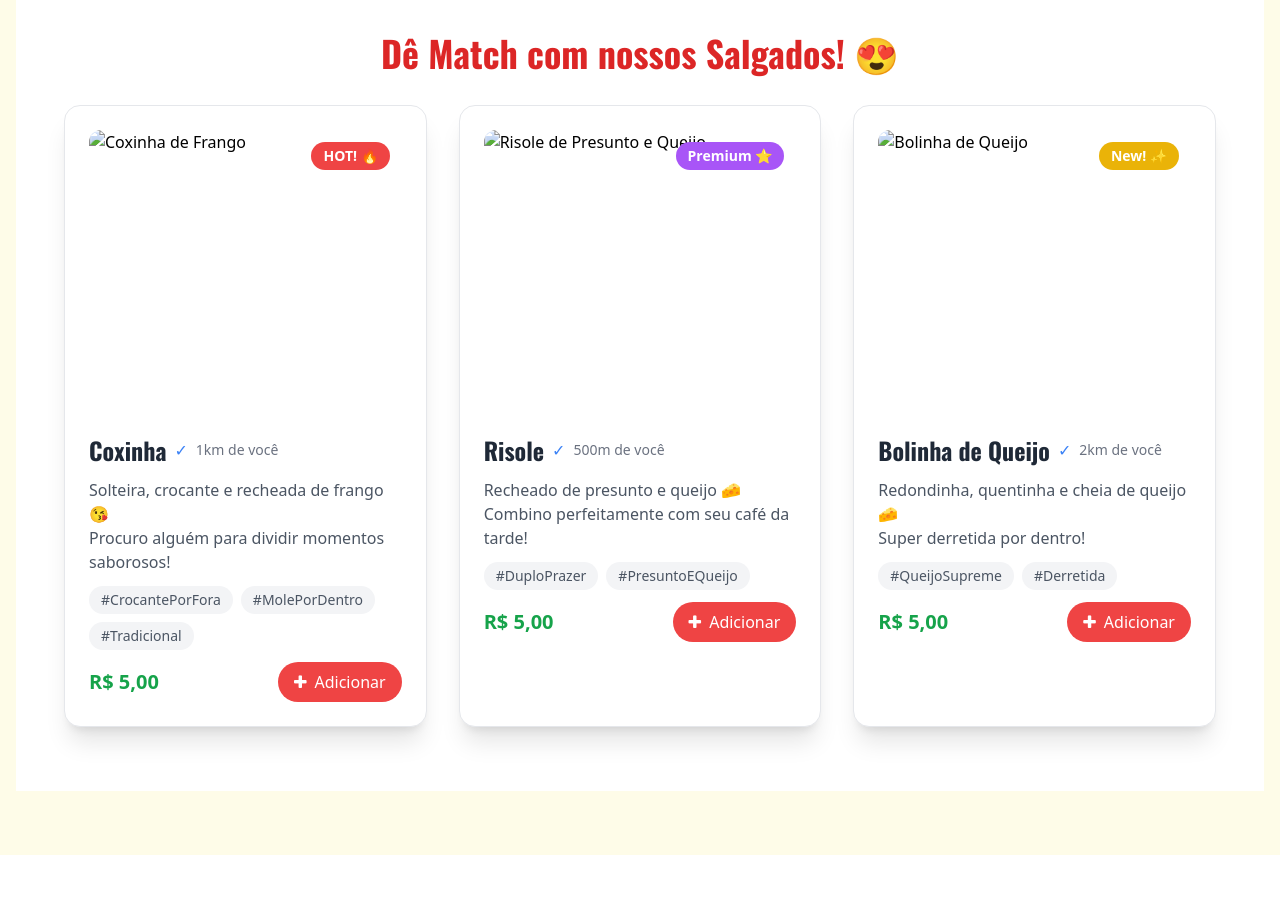
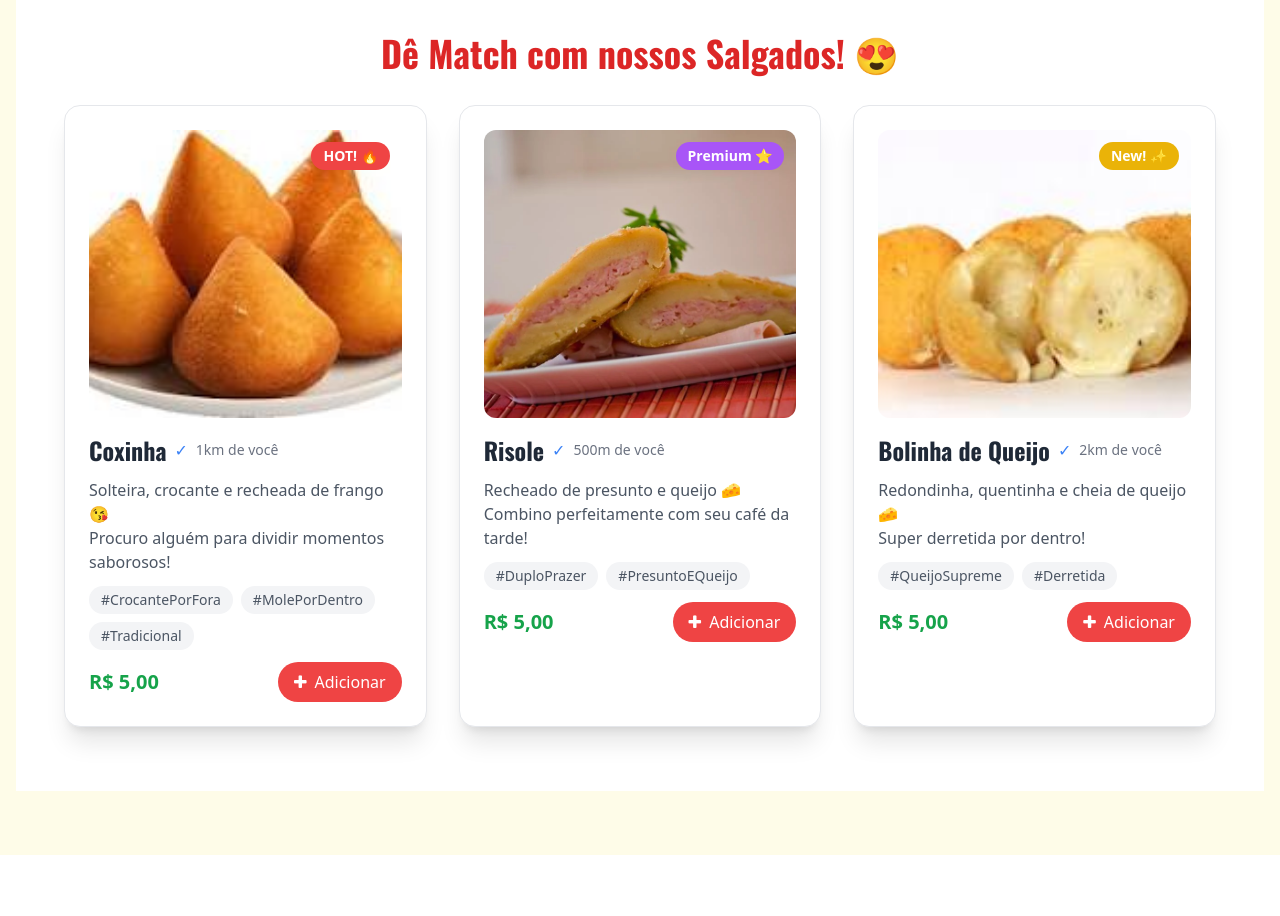
Before and after one commit to mannowell/val, a plain HTML site: page index.html in a window 1280 px wide. Shown: the part 1220-2136 px from the top of the page. Drawn offline with nearby package versions, Linux system fonts and the light colour scheme.

Commit message:
Update index.html

```diff
--- a/index.html
+++ b/index.html
@@ -92,7 +92,7 @@
                         <!-- Card Coxinha -->
                         <div class="bg-white rounded-2xl p-6 shadow-xl hover:shadow-2xl transition duration-300 transform hover:-translate-y-2 border border-gray-200">
                             <div class="relative">
-                                <img class="w-full h-72 object-cover rounded-xl mb-4" src="[sua-imagem-atual]" alt="Coxinha de Frango">
+                                <img class="w-full h-72 object-cover rounded-xl mb-4" src="./images/coxinha.png" alt="Coxinha de Frango">
                                 <span class="absolute top-3 right-3 bg-red-500 text-white px-3 py-1 rounded-full text-sm font-bold">HOT! 🔥</span>
                             </div>
                             <div class="space-y-3">
@@ -124,7 +124,7 @@
                         <!-- Card Risole -->
                         <div class="bg-white rounded-2xl p-6 shadow-xl hover:shadow-2xl transition duration-300 transform hover:-translate-y-2 border border-gray-200">
                             <div class="relative">
-                                <img class="w-full h-72 object-cover rounded-xl mb-4" src="[sua-imagem-atual]" alt="Risole de Presunto e Queijo">
+                                <img class="w-full h-72 object-cover rounded-xl mb-4" src="./images/risole.png" alt="Risole de Presunto e Queijo">
                                 <span class="absolute top-3 right-3 bg-purple-500 text-white px-3 py-1 rounded-full text-sm font-bold">Premium ⭐</span>
                             </div>
                             <div class="space-y-3">
@@ -155,7 +155,7 @@
                         <!-- Card Bolinha de Queijo -->
                         <div class="bg-white rounded-2xl p-6 shadow-xl hover:shadow-2xl transition duration-300 transform hover:-translate-y-2 border border-gray-200">
                             <div class="relative">
-                                <img class="w-full h-72 object-cover rounded-xl mb-4" src="[sua-imagem-atual]" alt="Bolinha de Queijo">
+                                <img class="w-full h-72 object-cover rounded-xl mb-4" src="./images/bolinha.png" alt="Bolinha de Queijo">
                                 <span class="absolute top-3 right-3 bg-yellow-500 text-white px-3 py-1 rounded-full text-sm font-bold">New! ✨</span>
                             </div>
                             <div class="space-y-3">
```
